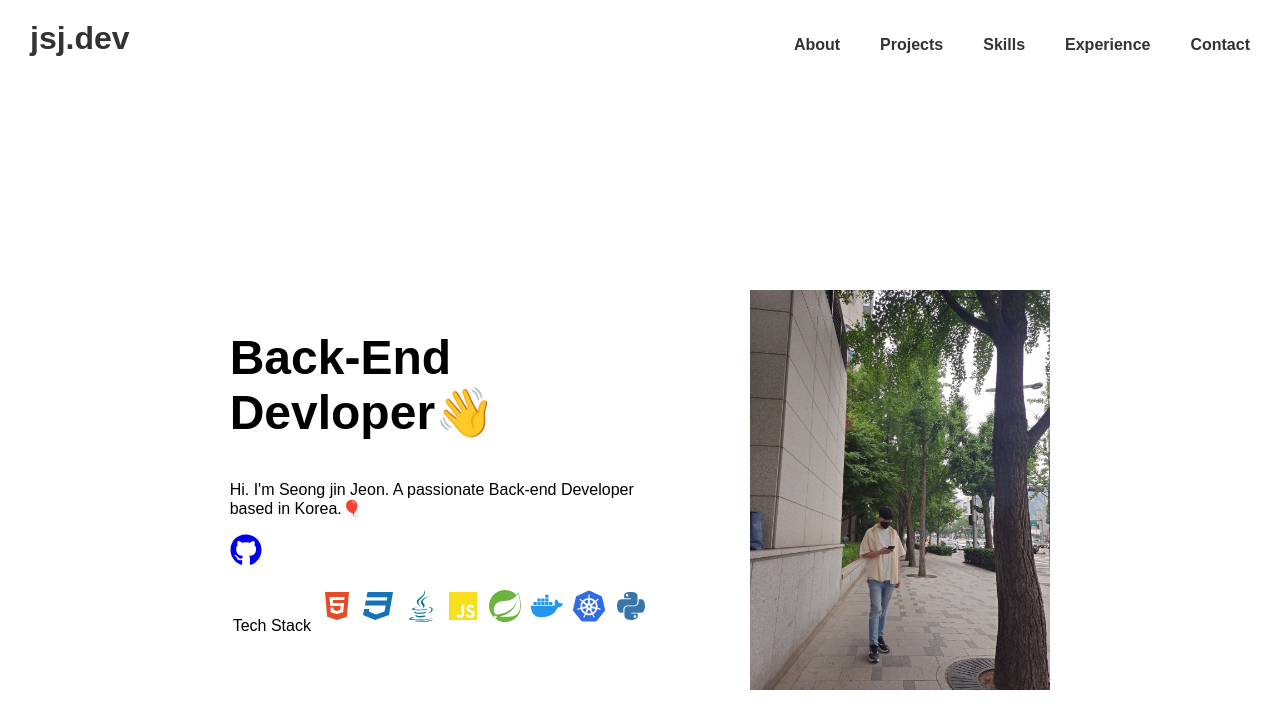
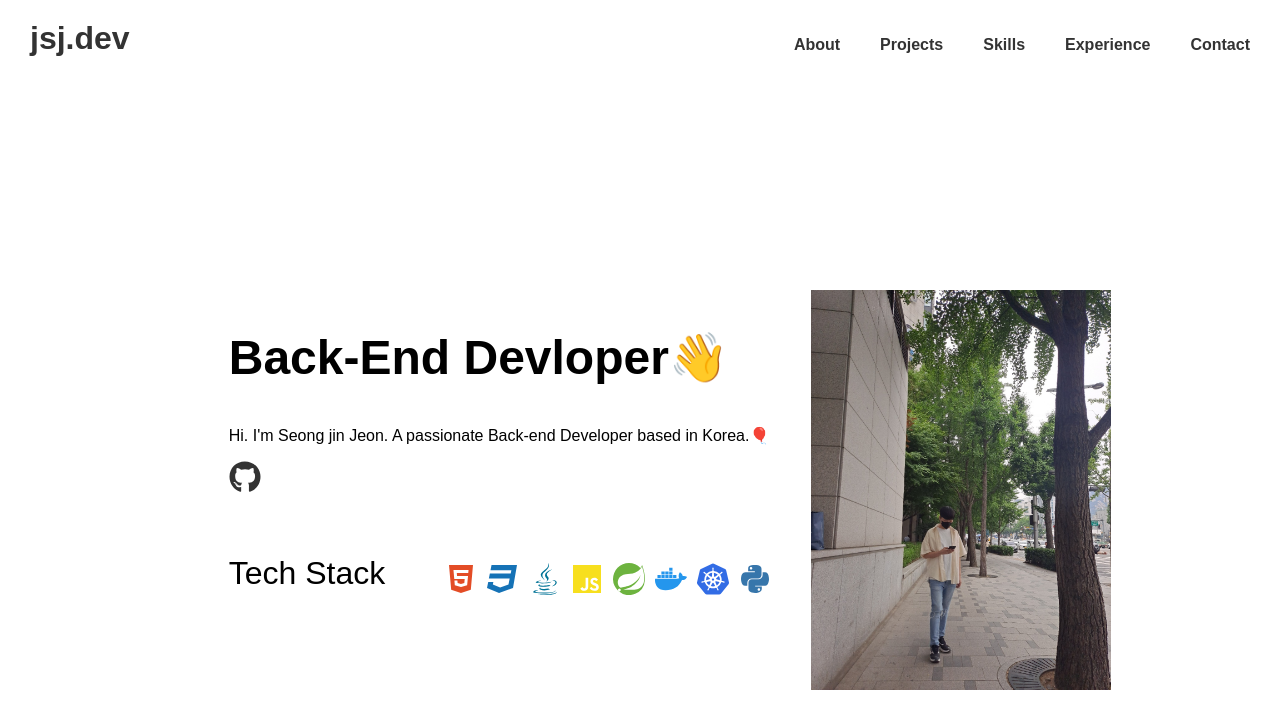
Before and after one commit to jinygod/jinygod.github.io, a React (Create React App) app: page / in a window 1280 px wide. Shown: the top 728 px of the page. Built offline with nearby package versions, Linux system fonts and the light colour scheme.

Commit message:
update: MainSection text, icon align

```diff
--- a/src/components/MainSection.css
+++ b/src/components/MainSection.css
@@ -66,6 +66,7 @@
 
   .github-icon{
     font-size:32px;
+    margin-right:8px;
     transition:none;
   }
 
@@ -78,15 +79,28 @@
     margin-top: 20px;
     width: 100%;
     overflow-x: auto; /* 가로 스크롤을 추가하여 넘치는 경우 스크롤 가능 */
+    white-space : nowrap;
   }
 
 
-.tech-stack h3 {
-  font-size: 2rem; /* Tech Stack 텍스트의 크기 설정 */
-  margin-right: 10px; /* 아이콘과의 간격 조정 */
-}
+  .tech-stack p {
+    font-size: 2rem; /* Tech Stack 텍스트의 크기 설정 */
+    margin-right: 50px; /* 아이콘과의 간격 조정 */
+  }
 
   .tech-stack .icon {
     flex: none; /* 아이콘의 크기 조정을 위해 flex 속성 해제 */
     font-size: 2rem; /* 아이콘 크기 설정 */
+    margin-top: 50px;
   }
+
+  .github-link:hover{
+    color: #333;
+  }
+
+  .github-link{
+    color:#333;
+    text-decoration:none;
+    display:flex;
+    align-items:center;
+  }
```
